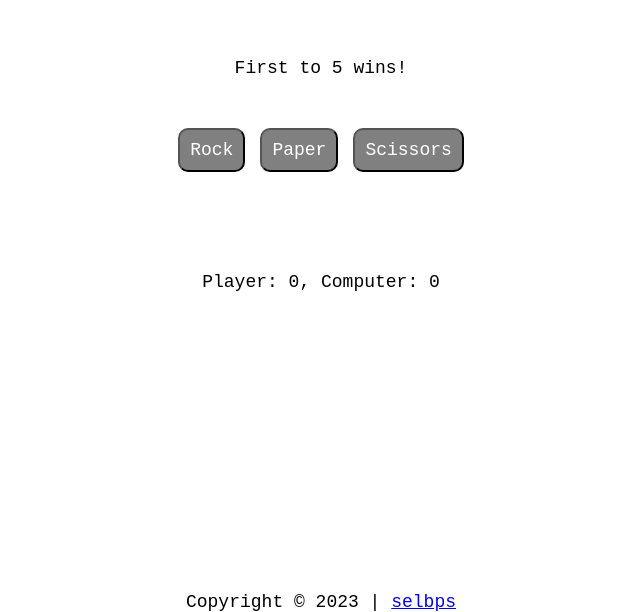
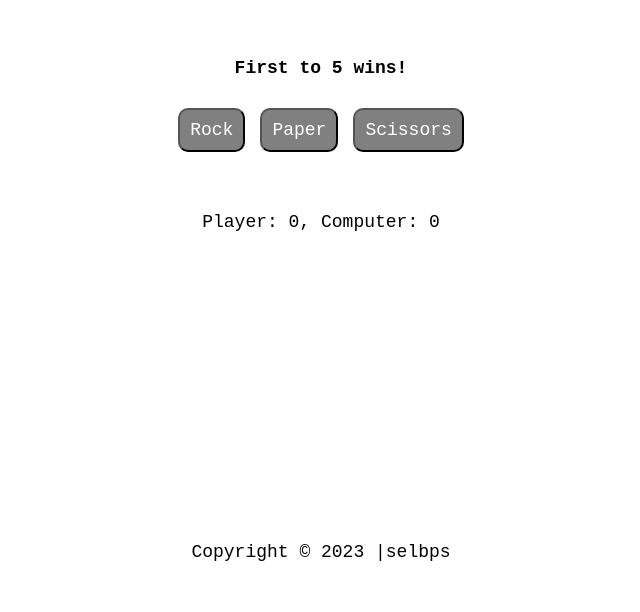
Before and after one commit to selbps/odin-rock-paper-scissors, a plain HTML site: page index.html in a window 1280 px wide. Shown: the part 242-854 px from the top of the page, without its empty margins (319-959 px from the left). After the commit the page ends 814 px from the top, so only its background shows below. Drawn offline with Linux system fonts and the light colour scheme.

Commit message:
Add footer style

```diff
--- a/style.css
+++ b/style.css
@@ -12,13 +12,17 @@
 
 }
 
+.header {
+    font-weight: bolder;
+}
+
 .content-container {
     /* border: solid blue; */
     display: flex;
     flex-direction: column;
     justify-content: center;
     flex: 1;
-    gap: 50px;
+    gap: 30px;
     margin: 300px 0;
 }
 
@@ -32,9 +36,29 @@
     border-radius: 10px;
 }
 
+button:hover {
+    background-color: rgb(54, 54, 54);
+    scale: 1.1;
+}
+
 #button-wrapper {
     /* border: solid black; */
     display: flex;
     justify-content: space-between;
     gap: 15px;
 }
+
+a {
+    text-decoration: none;
+    color: black;
+}
+
+a:hover {
+    text-decoration: underline;
+}
+
+.footer {
+    /* border: solid black; */
+    display: flex;
+    padding: 10px;
+}
```
